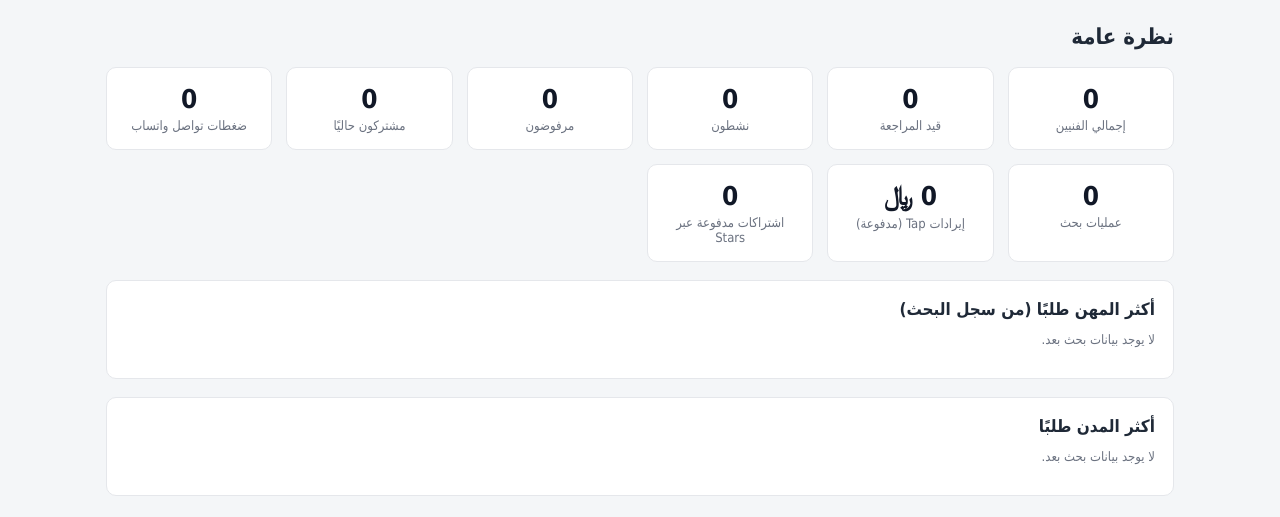
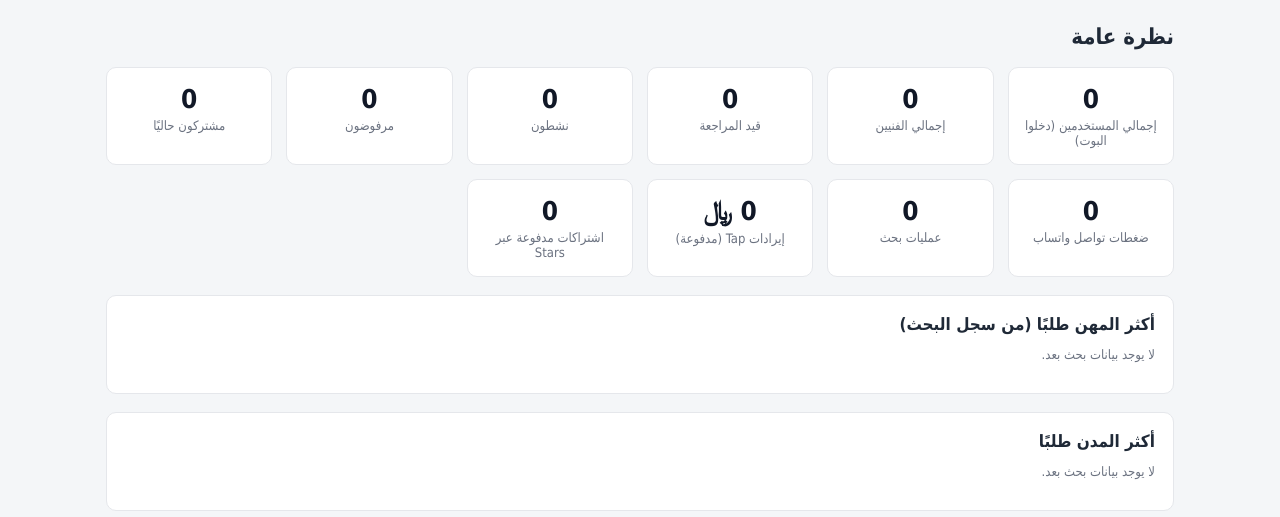
Before and after one commit to abod14/fani-bot, a Flask app: page / in a window 1280 px wide. Shown: the part 49-566 px from the top of the page. Run offline with Flask 3, Linux system fonts and the light colour scheme; the visitor is signed in with stand-in values (Sample User, id 1); data that the repository does not hold is empty; parts of the project's set-up code (start-up, migrations or seed data) failed here and were passed over.

Commit message:
admin: إضافة إحصائية إجمالي المستخدمين اللي دخلوا البوت للوحة التحكم
Co-Authored-By: Claude Sonnet 5 <noreply@anthropic.com>
Claude-Session: https://claude.ai/code/session_01Xycw8G33rVCsQ9TnvnDh11

```diff
--- a/admin_panel/templates/dashboard.html
+++ b/admin_panel/templates/dashboard.html
@@ -4,6 +4,10 @@
 <h1>نظرة عامة</h1>
 
 <div class="stats-grid">
+  <div class="stat-box">
+    <div class="num">{{ stats.total_users }}</div>
+    <div class="label">إجمالي المستخدمين (دخلوا البوت)</div>
+  </div>
   <div class="stat-box">
     <div class="num">{{ stats.total_professionals }}</div>
     <div class="label">إجمالي الفنيين</div>
--- a/db.py
+++ b/db.py
@@ -1300,6 +1300,13 @@ def get_admin_stats() -> dict:
     """إحصائيات عامة للوحة الرئيسية: أعداد الفنيين بكل حالة، التواصلات، الإيرادات،
     وأكثر المهن والمدن طلبًا."""
     with get_conn() as conn:
+        # إجمالي المستخدمين اللي دخلوا البوت وسووا /start ولو مرة (كل مستخدم
+        # يُسجَّل بجدول user_languages أول ما يختار لغته، فهذا يعطي عدد فعلي
+        # لكل من "دخل" البوت — فنيين وعملاء مع بعض، بدون تكرار).
+        total_users = conn.execute(
+            "SELECT COUNT(*) FROM user_languages"
+        ).fetchone()[0]
+
         status_counts = {
             row["status"]: row["c"]
             for row in conn.execute(
@@ -1337,6 +1344,7 @@ def get_admin_stats() -> dict:
         ).fetchall()
 
         return {
+            "total_users": total_users,
             "status_counts": status_counts,
             "total_professionals": total_professionals,
             "subscribed_count": subscribed_count,
```
